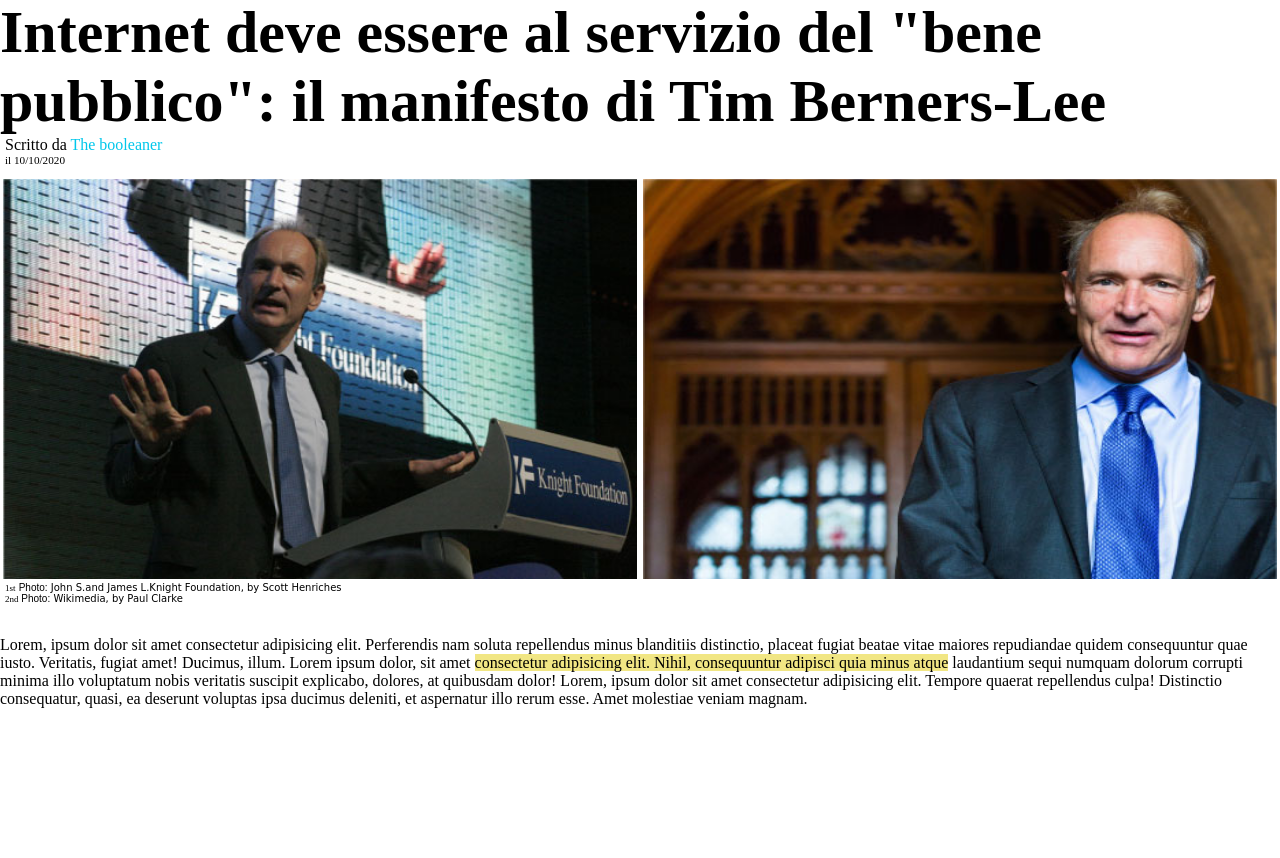
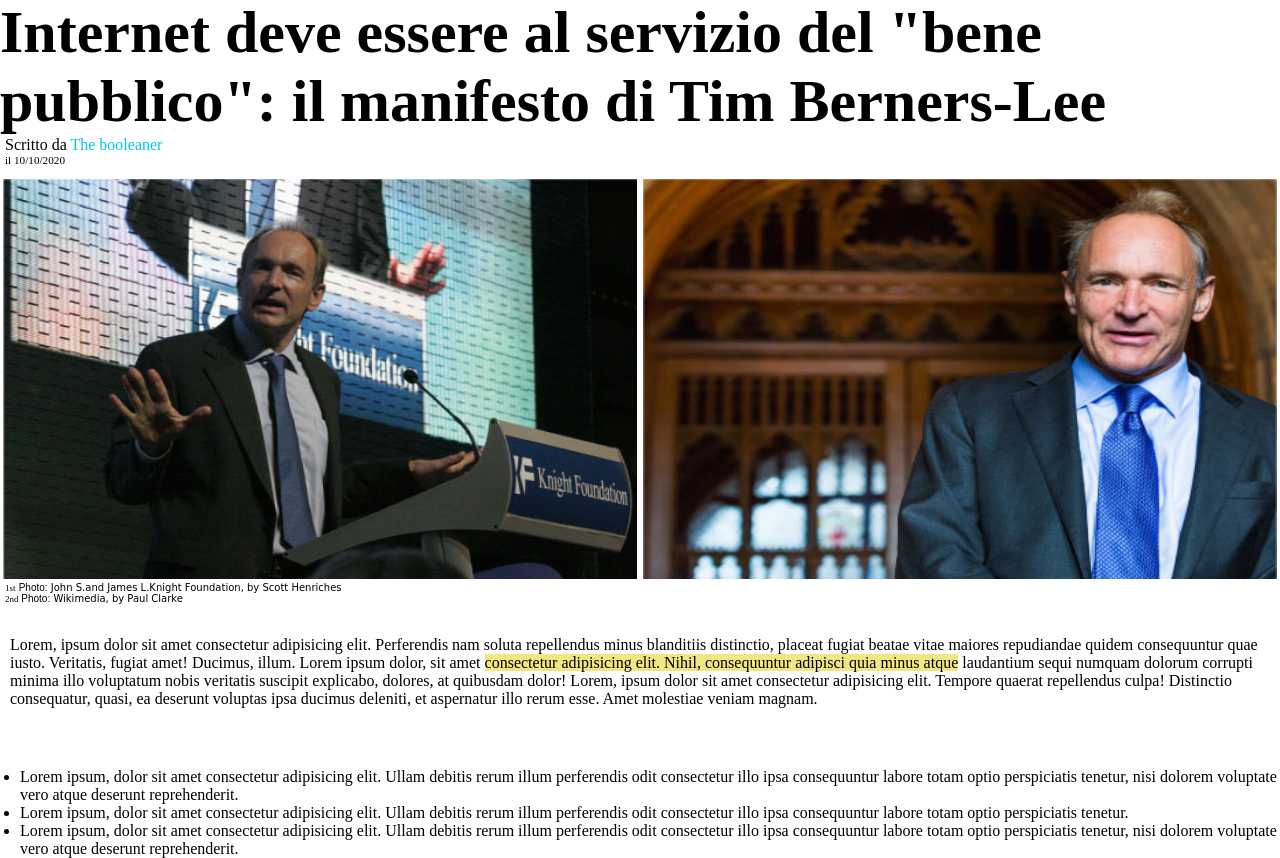
Before and after one commit to Matteo9099/html-css-booleaner, a plain HTML site: page index.html in a window 1280 px wide. Shown: the part 102-960 px from the top of the page. Before the commit the page ends 810 px from the top, so only its background shows below. Drawn offline with Linux system fonts and the light colour scheme.

Commit message:
aggiunta seconda parte del testo centrale

```diff
--- a/index.html
+++ b/index.html
@@ -41,5 +41,20 @@
     </article>
      <!-- fine seconda parte di testo -->
 
+
+    <!-- inizio lista -->
+    <section>
+        <div class="testo-centrale-basso">
+            <ul>
+                <li>Lorem ipsum, dolor sit amet consectetur adipisicing elit. Ullam debitis rerum illum perferendis odit consectetur illo ipsa consequuntur labore totam optio perspiciatis tenetur, nisi dolorem voluptate vero atque deserunt reprehenderit.</li>
+                <li>Lorem ipsum, dolor sit amet consectetur adipisicing elit. Ullam debitis rerum illum perferendis odit consectetur illo ipsa consequuntur labore totam optio perspiciatis tenetur.</li>
+                <li>Lorem ipsum, dolor sit amet consectetur adipisicing elit. Ullam debitis rerum illum perferendis odit consectetur illo ipsa consequuntur labore totam optio perspiciatis tenetur, nisi dolorem voluptate vero atque deserunt reprehenderit.</li>
+            </ul>
+        </div>
+    </section>
+
+    <!-- inizio lista -->
+
+
 </body>
 </html>
--- a/style.css
+++ b/style.css
@@ -64,9 +64,16 @@ section div img{
 
 .testo-centrale{
     width: 100%;
-    margin-top: 60px
+    margin-top: 60px;
+    margin-left: 10px;
 }
 
 .special-evidenziatore{
     background-color: rgb(241, 230, 132);
 }
+
+.testo-centrale-basso{
+    width: 100%;
+    margin-top: 60px;
+    margin-left: 20px;
+}
```
